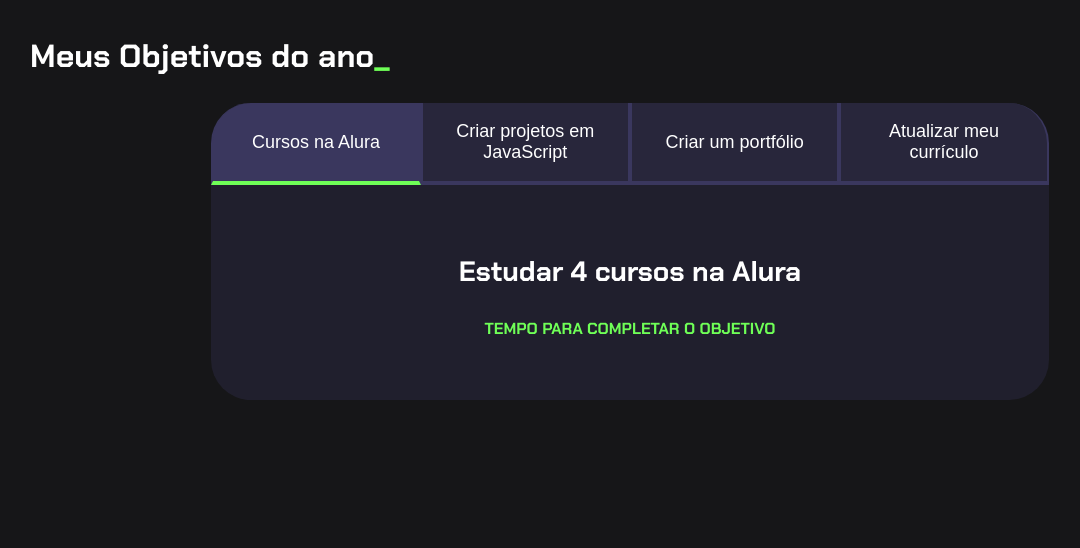
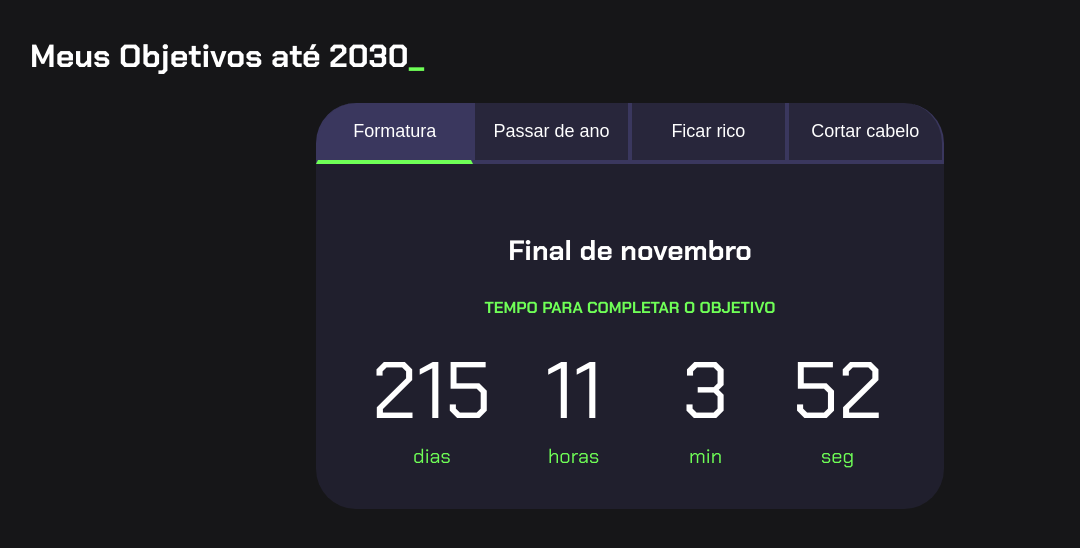
Before and after one commit to joaorossi10/meus, a plain HTML site: page index.html in a window 1280 px wide. Shown: the whole page, without its empty margins (10-1090 px from the left). Drawn offline with Linux system fonts and the light colour scheme.

Commit message:
Add files via upload

```diff
--- a/index.html
+++ b/index.html
@@ -8,30 +8,102 @@
 </head>
 <body>
     <section class="conteudo-principal">
-        <h2 class="titulo-principal">Meus Objetivos do ano<span>_</span></h2>
+        <h2 class="titulo-principal">Meus Objetivos até 2030<span>_</span></h2>
         <div class="conteudo">
         <div class="botoes">
-          <button class="botao ativo">Cursos na Alura</button>
-          <button class="botao">Criar projetos em JavaScript</button>
-          <button class="botao">Criar um portfólio</button>
-          <button class="botao">Atualizar meu currículo</button>
+          <button class="botao ativo">Formatura</button>
+          <button class="botao">Passar de ano</button>
+          <button class="botao">Ficar rico</button>
+          <button class="botao">Cortar cabelo</button>
         </div>
         <div class="abas-textos">
           <div class="aba-conteudo ativo">
-              <h3 class="aba-conteudo-titulo-principal">Estudar 4 cursos na Alura</h3>
+              <h3 class="aba-conteudo-titulo-principal">Final de novembro</h3>
               <h4 class="aba-conteudo-titulo-secundario">Tempo para completar o objetivo</h4>
+              <div class="contador">
+                <div class="contador-digito">
+                  <p class="contador-digito-numero" id="dias0">7</p>
+                  <p class="contador-digito-texto">dias</p>
+                </div>
+                <div class="contador-digito">
+                  <p class="contador-digito-numero" id="horas0">7</p>
+                  <p class="contador-digito-texto">horas</p>
+                </div>
+                <div class="contador-digito">
+                  <p class="contador-digito-numero" id="min0">7</p>
+                  <p class="contador-digito-texto">min</p>
+                </div>
+                <div class="contador-digito">
+                  <p class="contador-digito-numero" id="seg0">7</p>
+                  <p class="contador-digito-texto">seg</p>
+                </div>
+              </div>
           </div>
       <div class="aba-conteudo">
-        <h3 class="aba-conteudo-titulo-principal">Criar 5 projetos em JavaScript</h3>
+        <h3 class="aba-conteudo-titulo-principal">Final das escolas</h3>
         <h4 class="aba-conteudo-titulo-secundario">Tempo para completar o objetivo</h4>
+        <div class="contador">
+          <div class="contador-digito">
+            <p class="contador-digito-numero" id="dias1">7</p>
+            <p class="contador-digito-texto">dias</p>
+          </div>
+          <div class="contador-digito">
+            <p class="contador-digito-numero" id="horas1">7</p>
+            <p class="contador-digito-texto">horas</p>
+          </div>
+          <div class="contador-digito">
+            <p class="contador-digito-numero" id="min1">7</p>
+            <p class="contador-digito-texto">min</p>
+          </div>
+          <div class="contador-digito">
+            <p class="contador-digito-numero" id="seg1">7</p>
+            <p class="contador-digito-texto">seg</p>
+          </div>
+        </div>
     </div>
     <div class="aba-conteudo">
-      <h3 class="aba-conteudo-titulo-principal">Criar um portfólio com os meus 3 melhores projetos</h3>
+      <h3 class="aba-conteudo-titulo-principal">Ate 2030</h3>
       <h4 class="aba-conteudo-titulo-secundario">Tempo para completar o objetivo</h4>
+      <div class="contador">
+        <div class="contador-digito">
+          <p class="contador-digito-numero" id="dias2">7</p>
+          <p class="contador-digito-texto">dias</p>
+        </div>
+        <div class="contador-digito">
+          <p class="contador-digito-numero" id="horas2">7</p>
+          <p class="contador-digito-texto">horas</p>
+        </div>
+        <div class="contador-digito">
+          <p class="contador-digito-numero" id="min2">7</p>
+          <p class="contador-digito-texto">min</p>
+        </div>
+        <div class="contador-digito">
+          <p class="contador-digito-numero" id="seg2">7</p>
+          <p class="contador-digito-texto">seg</p>
+        </div>
+      </div>
   </div>
   <div class="aba-conteudo">
-    <h3 class="aba-conteudo-titulo-principal">Atualizar meu currículo com os certificados da Alura</h3>
+    <h3 class="aba-conteudo-titulo-principal">Final de semana</h3>
     <h4 class="aba-conteudo-titulo-secundario">Tempo para completar o objetivo</h4>
+    <div class="contador">
+      <div class="contador-digito">
+        <p class="contador-digito-numero" id="dias3">7</p>
+        <p class="contador-digito-texto">dias</p>
+      </div>
+      <div class="contador-digito">
+        <p class="contador-digito-numero" id="horas3">7</p>
+        <p class="contador-digito-texto">horas</p>
+      </div>
+      <div class="contador-digito">
+        <p class="contador-digito-numero" id="min3">7</p>
+        <p class="contador-digito-texto">min</p>
+      </div>
+      <div class="contador-digito">
+        <p class="contador-digito-numero" id="seg3">7</p>
+        <p class="contador-digito-texto">seg</p>
+      </div>
+    </div>
 </div>
 </div>
 </div>
--- a/main.js
+++ b/main.js
@@ -15,10 +15,10 @@ for (let i = 0; i < botoes.length; i++) {
 }
 
 const contadores = document.querySelectorAll(".contador");
-const tempoObjetivo1 = new Date("2023-10-05T00:00:00");
-const tempoObjetivo2 = new Date("2025-10-05T00:00:00");
-const tempoObjetivo3 = new Date("2026-10-05T00:00:00");
-const tempoObjetivo4 = new Date("2027-10-05T00:00:00");
+const tempoObjetivo1 = new Date("2024-11-05T00:00:00");
+const tempoObjetivo2 = new Date("2024-12-10T00:00:00");
+const tempoObjetivo3 = new Date("2030-10-01T00:00:00");
+const tempoObjetivo4 = new Date("2024-04-05T00:00:00");
 
 const tempos = [tempoObjetivo1,tempoObjetivo2,tempoObjetivo3,tempoObjetivo4]
 
@@ -34,16 +34,20 @@ function calculaTempo(tempoObjetivo) {
     minutos %= 60;
     horas %= 24;
  if (tempoFinal > 0){
-     return dias + " dias " + horas + " horas " + minutos + " minutos " + segundos + " segundos";
+     return [dias,horas,minutos,segundos];
  } else {
-    return "Prazo Finalizado"
+    return [0,0,0,0]
  }
 }
 
 
 function atualizaCronometro(){
-        for (let i=0; i<contadores.length;i++){
-            contadores[i].textContent = calculaTempo(tempos[i]);
+    for (let i=0; i<contadores.length;i++){
+        document.getElementById("dias"+i).textContent =calculaTempo(tempos[i])[0];
+        document.getElementById("horas"+i).textContent =calculaTempo(tempos[i])[1];
+        document.getElementById("min"+i).textContent =calculaTempo(tempos[i])[2];
+        document.getElementById("seg"+i).textContent =calculaTempo(tempos[i])[3];
+
         }
 }
 
--- a/style.css
+++ b/style.css
@@ -82,7 +82,30 @@ body {
     text-transform: uppercase;
 }
 
+.contador{
+   display: flex;
+   justify-content: center;
+   flex-wrap: wrap;
+}
 
+.contador-digito{
+    padding: 0 16px;
+    text-align: center;
+    min-width: 100px;
+}
+
+.contador-digito-numero{
+    font-size: 80px;
+    margin: 0;
+
+}
+
+.contador-digito-texto{
+    color: var(--verde);
+    font-size: 20px;
+    margin: 0;
+
+}
 
 @media screen and (min-width: 768px) {
     .botoes {
```
